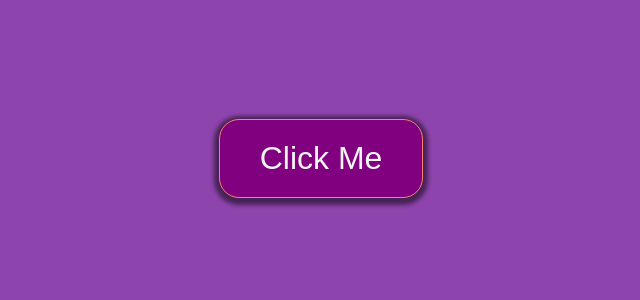
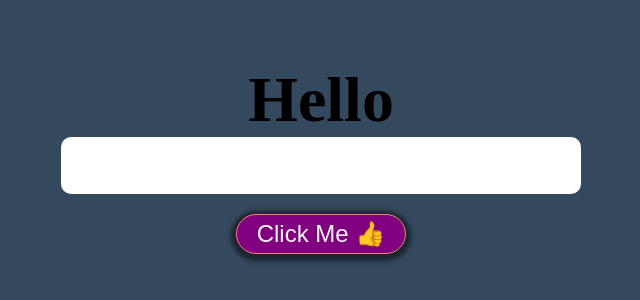
Before and after one commit to alnoman-stack/React_all_in_one, a React (Create React App) app in the folder my-app/: page / in a window 1280 px wide. Shown: the part 242-542 px from the top of the page, without its empty margins (319-959 px from the left). Built offline with nearby package versions, Linux system fonts and the light colour scheme.

Commit message:
form-control component

```diff
--- a/my-app/src/App.js
+++ b/my-app/src/App.js
@@ -1,11 +1,11 @@
 import React from "react";
 
-import BgProject from "./components/hook/BgProject";
+import Form1 from "./components/forms/Form1";
 
 function App() {
   return (
     <>
-      <BgProject />
+      <Form1 />
     </>
   );
 }
--- /dev/null
+++ b/my-app/src/components/forms/Form1.js
@@ -0,0 +1,36 @@
+import React, { useState } from "react";
+
+import "./forms.css";
+
+const Form1 = () => {
+  const [name, setName] = useState(" ");
+  const [fullName, setFullName] = useState();
+
+  const HandleChange = (e) => {
+    console.log(e.target.value);
+    setName(e.target.value);
+  };
+
+  const HandleClick = () => {
+    setFullName(name);
+  };
+
+  return (
+    <>
+      <div>
+        <h1>Hello {fullName}</h1>
+        <input
+          type="text"
+          placeholder="Enter Your Name"
+          onChange={HandleChange}
+          value={name}
+        />
+        <button type="submit" onClick={HandleClick}>
+          Click Me 👍
+        </button>
+      </div>
+    </>
+  );
+};
+
+export default Form1;
--- /dev/null
+++ b/my-app/src/components/forms/forms.css
@@ -0,0 +1,53 @@
+* {
+    padding: 0;
+    margin: 0;
+    box-sizing: border-box;
+}
+
+div {
+    width: 100%;
+    height: 100vh;
+    background-color: #34495e;
+    display: flex;
+    justify-content: center;
+    align-items: center;
+    flex-direction: column;
+}
+
+h1 {
+    font-size: 4rem;
+}
+
+input {
+    padding: 10px 50px;
+    font-size: 2rem;
+    border: none;
+    outline: none;
+    border-radius: 10px;
+    -webkit-border-radius: 10px;
+    -moz-border-radius: 10px;
+    -ms-border-radius: 10px;
+    -o-border-radius: 10px;
+}
+
+input::placeholder {
+    font-size: 2rem;
+    letter-spacing: 2px;
+    font-weight: 100;
+}
+
+button {
+    padding: 5px 20px;
+    border: .5px solid salmon;
+    font-size: 1.5rem;
+    margin-top: 20px;
+    box-shadow: 0px 2px 4px 5px rgba(0, 0, 0, 0.5);
+    background-color: purple;
+    color: whitesmoke;
+    cursor: pointer;
+    border-radius: 20px;
+    -webkit-border-radius: 20px;
+    -moz-border-radius: 20px;
+    -ms-border-radius: 20px;
+    -o-border-radius: 20px;
+}
```
